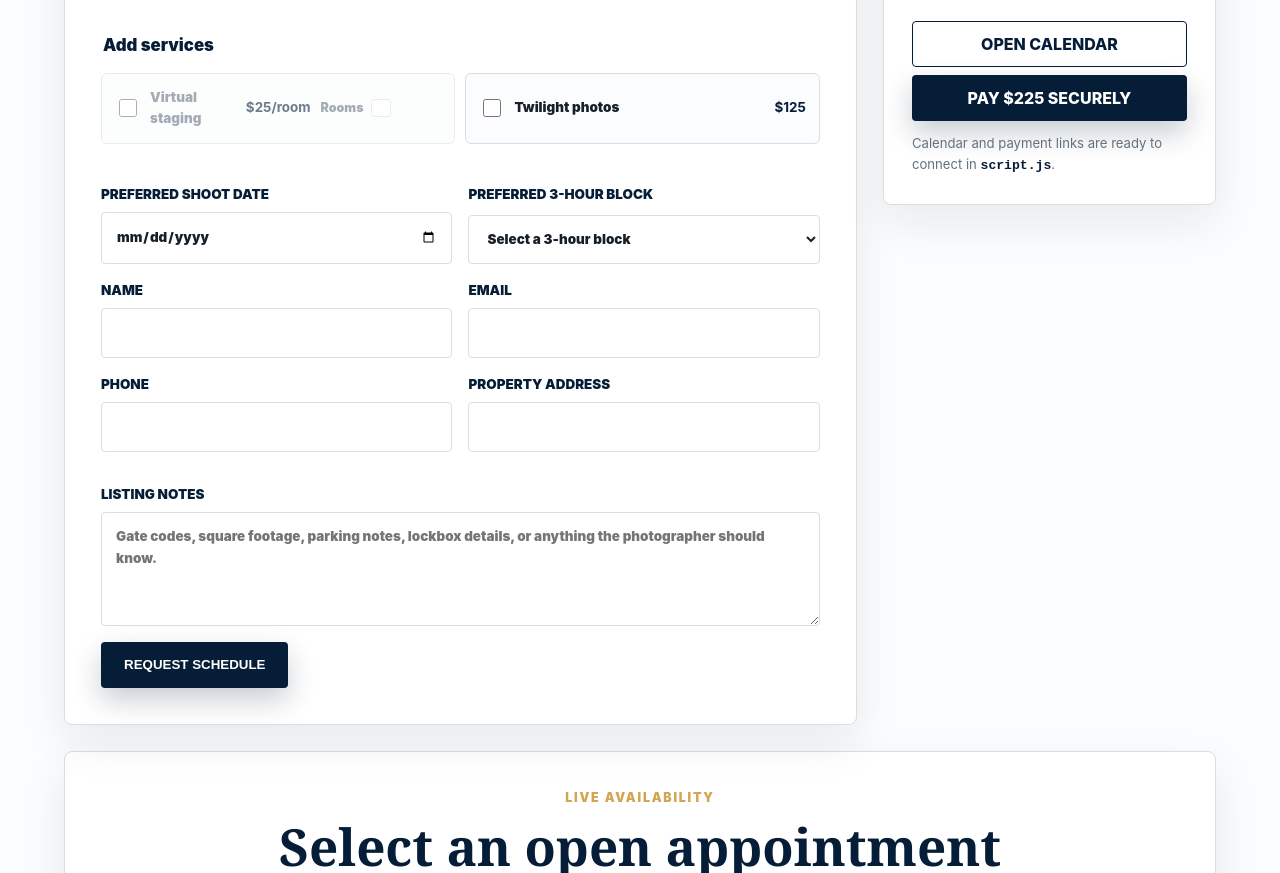
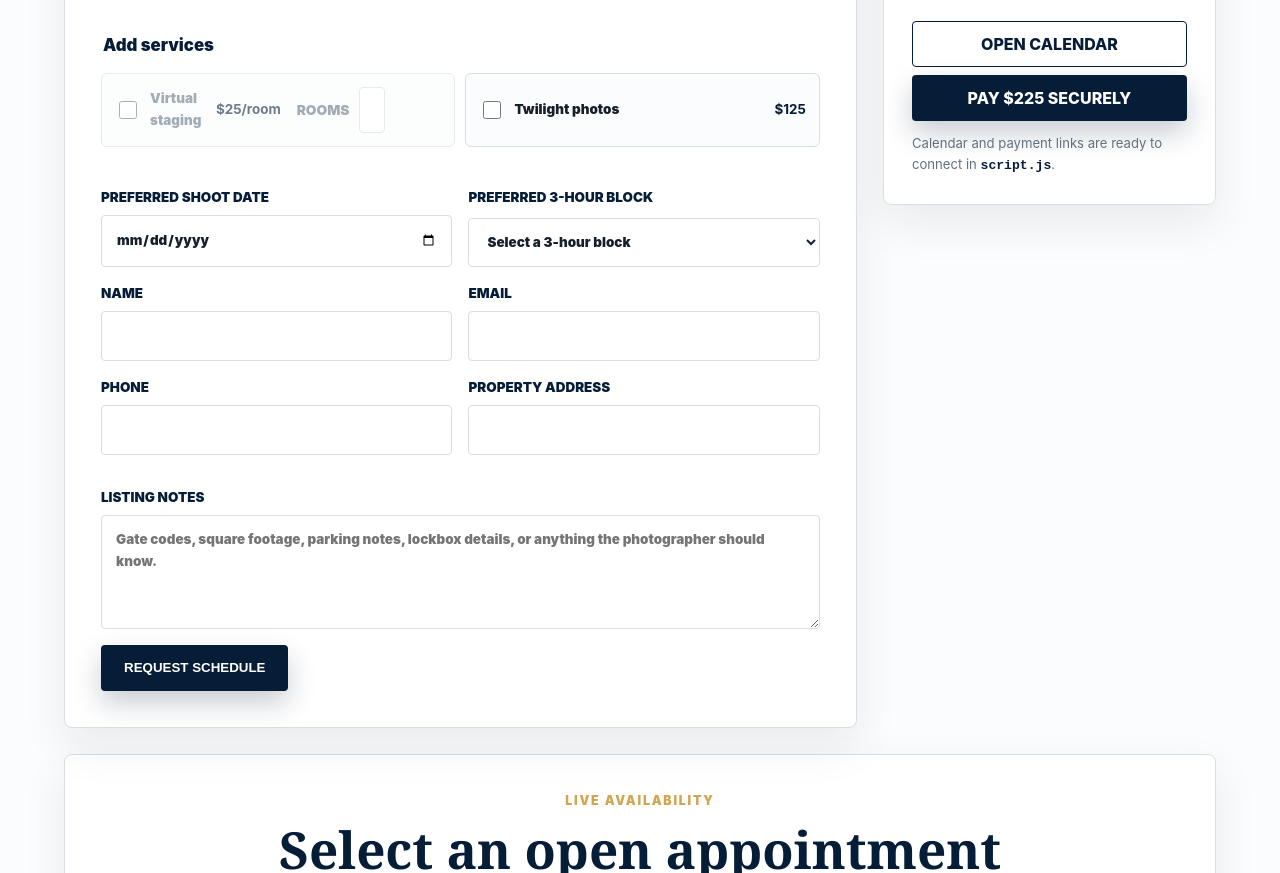
Before and after one commit to morganreedpublishing/lee-premier-property-media, a website: page index.html in a window 1280 px wide. Shown: the part 6348-7221 px from the top of the page. Drawn offline with Linux system fonts and the light colour scheme; a script that the page names is missing.

Commit message:
Improve virtual staging quantity control

```diff
--- a/styles.css
+++ b/styles.css
@@ -750,7 +750,8 @@ legend {
 }
 
 .addon-grid .addon-with-qty {
-  grid-template-columns: 1fr auto;
+  grid-template-columns: minmax(0, 1fr) minmax(132px, auto);
+  gap: 16px;
 }
 
 .addon-with-qty > span:first-child {
@@ -762,15 +763,20 @@ legend {
 
 .qty-control {
   display: grid;
-  grid-template-columns: auto 70px;
+  grid-template-columns: auto 82px;
   align-items: center;
-  gap: 8px;
+  gap: 10px;
   color: var(--muted);
-  font-size: 0.78rem;
+  font-size: 0.86rem;
+  font-weight: 900;
+  text-transform: uppercase;
 }
 
 .qty-control input {
-  padding: 8px 9px;
+  min-height: 46px;
+  padding: 10px 12px;
+  font-size: 1rem;
+  font-weight: 900;
   text-align: center;
 }
 
@@ -1069,6 +1075,11 @@ footer div {
     grid-template-columns: 1fr;
   }
 
+  .qty-control input {
+    width: 100%;
+    max-width: none;
+  }
+
   footer div {
     flex-wrap: wrap;
   }
```
